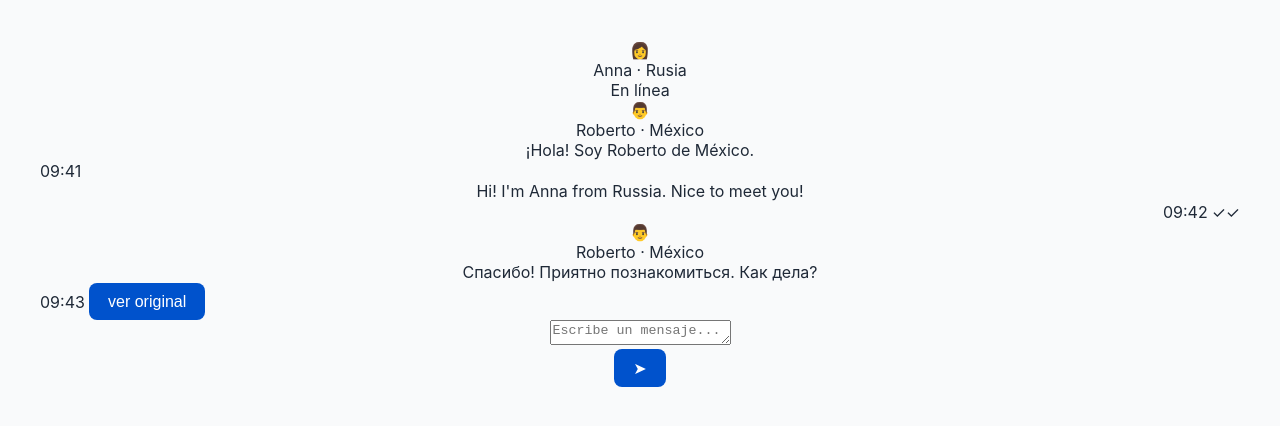
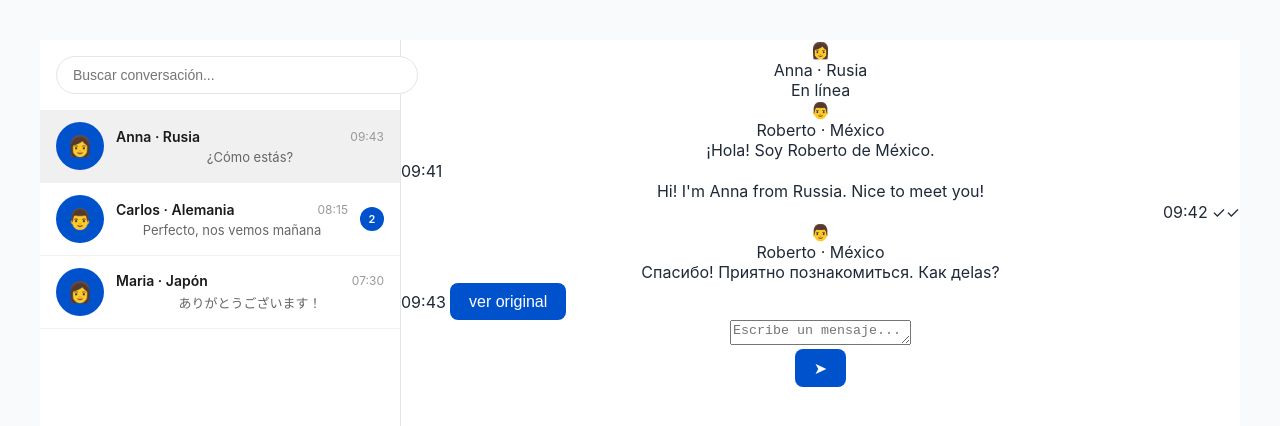
Before and after one commit to RANNIX-Claude/LinkGol, a React (Vite) app: page / in a window 1280 px wide. Shown: the top 426 px of the page. Built offline with nearby package versions, Linux system fonts and the light colour scheme.

Commit message:
feat: agregar sidebar con múltiples conversaciones - estilo WhatsApp completo

```diff
--- a/src/App.jsx
+++ b/src/App.jsx
@@ -2,11 +2,25 @@ import { useState, useRef, useEffect } from 'react'
 import ChatHeader from './components/ChatHeader'
 import ChatMessage from './components/ChatMessage'
 import ChatInput from './components/ChatInput'
+import ChatList from './components/ChatList'
 import TypingIndicator from './components/TypingIndicator'
 import './App.css'
+import './styles/layout.css'
 
 function App() {
-  const [messages, setMessages] = useState([
+  const [activeChat, setActiveChat] = useState('anna-rusia')
+  const [typing, setTyping] = useState(false)
+  const messagesEndRef = useRef(null)
+
+  const [chats, setChats] = useState([
+    {
+      id: 'anna-rusia',
+      name: 'Anna · Rusia',
+      avatar: '👩',
+      lastMessage: '¿Cómo estás?',
+      timestamp: '09:43',
+      unread: 0,
+      messages: [
         {
           id: 1,
           text: '¡Hola! Soy Roberto de México.',
@@ -26,7 +40,7 @@ function App() {
         },
         {
           id: 3,
-      text: 'Спасибо! Приятно познакомиться. Как дела?',
+          text: 'Спасибо! Приятно познакомиться. Как дelas?',
           sender: 'received',
           userName: 'Roberto · México',
           userAvatar: '👨',
@@ -36,9 +50,70 @@ function App() {
           originalText: '¡Gracias! Encantado de conocerte. ¿Cómo estás?',
           read: true
         }
+      ]
+    },
+    {
+      id: 'carlos-alemania',
+      name: 'Carlos · Alemania',
+      avatar: '👨',
+      lastMessage: 'Perfecto, nos vemos mañana',
+      timestamp: '08:15',
+      unread: 2,
+      messages: [
+        {
+          id: 1,
+          text: 'Hola Carlos, ¿qué tal?',
+          sender: 'self',
+          timestamp: '08:10',
+          read: true
+        },
+        {
+          id: 2,
+          text: 'Alles gut! Bin gerade unterwegs.',
+          sender: 'received',
+          userName: 'Carlos · Alemania',
+          userAvatar: '👨',
+          timestamp: '08:15',
+          translated: true,
+          originalLanguage: 'Alemán',
+          originalText: '¡Todo bien! Estoy en el camino.',
+          read: false
+        }
+      ]
+    },
+    {
+      id: 'maria-japon',
+      name: 'Maria · Japón',
+      avatar: '👩',
+      lastMessage: 'ありがとうございます！',
+      timestamp: '07:30',
+      unread: 0,
+      messages: [
+        {
+          id: 1,
+          text: 'Hola María, ¿cómo va todo?',
+          sender: 'self',
+          timestamp: '07:25',
+          read: true
+        },
+        {
+          id: 2,
+          text: 'ありがとうございます！お疲れさまです。',
+          sender: 'received',
+          userName: 'Maria · Japón',
+          userAvatar: '👩',
+          timestamp: '07:30',
+          translated: true,
+          originalLanguage: 'Japonés',
+          originalText: '¡Muchas gracias! Buen trabajo.',
+          read: true
+        }
+      ]
+    }
   ])
-  const [typing, setTyping] = useState(false)
-  const messagesEndRef = useRef(null)
+
+  const currentChat = chats.find(c => c.id === activeChat)
+  const messages = currentChat?.messages || []
 
   const scrollToBottom = () => {
     messagesEndRef.current?.scrollIntoView({ behavior: 'smooth' })
@@ -76,8 +151,24 @@ function App() {
   }
 
   return (
-    <div className="chat-container">
-      <ChatHeader user={{ name: 'Anna · Rusia', initial: '🇷🇺', avatar: '👩' }} status="online" />
+    <div className="linkgol-main">
+      {/* Sidebar con lista de chats */}
+      <ChatList
+        chats={chats}
+        activeChat={activeChat}
+        onSelectChat={setActiveChat}
+      />
+
+      {/* Chat Area */}
+      <div className="linkgol-chat-area">
+        <ChatHeader
+          user={{
+            name: currentChat?.name,
+            initial: currentChat?.avatar,
+            avatar: currentChat?.avatar
+          }}
+          status="online"
+        />
 
         <div className="chat-messages">
           {messages.map(msg => (
@@ -100,6 +191,7 @@ function App() {
 
         <ChatInput onSend={handleSendMessage} disabled={typing} />
       </div>
+    </div>
   )
 }
 
--- /dev/null
+++ b/src/components/ChatList.jsx
@@ -0,0 +1,121 @@
+import React from 'react'
+
+export default function ChatList({ chats, activeChat, onSelectChat }) {
+  return (
+    <div style={{
+      width: '360px',
+      borderRight: '1px solid #e5e5ea',
+      display: 'flex',
+      flexDirection: 'column',
+      height: '100%',
+      background: '#ffffff'
+    }}>
+      {/* Search Bar */}
+      <div style={{ padding: '16px' }}>
+        <input
+          type="text"
+          placeholder="Buscar conversación..."
+          style={{
+            width: '100%',
+            border: '1px solid #e5e5ea',
+            borderRadius: '20px',
+            padding: '10px 16px',
+            fontSize: '14px',
+            outline: 'none'
+          }}
+        />
+      </div>
+
+      {/* Chat List */}
+      <div style={{ flex: 1, overflowY: 'auto' }}>
+        {chats.map(chat => (
+          <div
+            key={chat.id}
+            onClick={() => onSelectChat(chat.id)}
+            style={{
+              padding: '12px 16px',
+              borderBottom: '1px solid #f0f0f0',
+              cursor: 'pointer',
+              background: activeChat === chat.id ? '#f0f0f0' : 'transparent',
+              transition: 'background 0.2s',
+              display: 'flex',
+              gap: '12px',
+              alignItems: 'center'
+            }}
+            onMouseEnter={e => e.currentTarget.style.background = '#f5f5f5'}
+            onMouseLeave={e => e.currentTarget.style.background = activeChat === chat.id ? '#f0f0f0' : 'transparent'}
+          >
+            {/* Avatar */}
+            <div style={{
+              width: '48px',
+              height: '48px',
+              borderRadius: '50%',
+              background: '#0052CC',
+              display: 'flex',
+              alignItems: 'center',
+              justifyContent: 'center',
+              color: 'white',
+              fontSize: '20px',
+              fontWeight: 600,
+              flexShrink: 0
+            }}>
+              {chat.avatar}
+            </div>
+
+            {/* Chat Info */}
+            <div style={{ flex: 1, minWidth: 0 }}>
+              <div style={{
+                display: 'flex',
+                justifyContent: 'space-between',
+                alignItems: 'center',
+                marginBottom: '4px'
+              }}>
+                <div style={{
+                  fontSize: '14px',
+                  fontWeight: 600,
+                  color: '#1a1a1a'
+                }}>
+                  {chat.name}
+                </div>
+                <div style={{
+                  fontSize: '12px',
+                  color: '#999'
+                }}>
+                  {chat.timestamp}
+                </div>
+              </div>
+              <div style={{
+                fontSize: '13px',
+                color: '#666',
+                overflow: 'hidden',
+                textOverflow: 'ellipsis',
+                whiteSpace: 'nowrap'
+              }}>
+                {chat.lastMessage}
+              </div>
+            </div>
+
+            {/* Unread Badge */}
+            {chat.unread > 0 && (
+              <div style={{
+                background: '#0052CC',
+                color: 'white',
+                borderRadius: '50%',
+                width: '24px',
+                height: '24px',
+                display: 'flex',
+                alignItems: 'center',
+                justifyContent: 'center',
+                fontSize: '11px',
+                fontWeight: 600,
+                flexShrink: 0
+              }}>
+                {chat.unread}
+              </div>
+            )}
+          </div>
+        ))}
+      </div>
+    </div>
+  )
+}
--- /dev/null
+++ b/src/styles/layout.css
@@ -0,0 +1,51 @@
+/* Multi-Chat Layout */
+
+.linkgol-main {
+  display: flex;
+  height: 100vh;
+  background: #ffffff;
+}
+
+.linkgol-sidebar {
+  width: 360px;
+  border-right: 1px solid #e5e5ea;
+  display: flex;
+  flex-direction: column;
+  overflow: hidden;
+}
+
+.linkgol-chat-area {
+  flex: 1;
+  display: flex;
+  flex-direction: column;
+  overflow: hidden;
+}
+
+/* Responsive */
+@media (max-width: 900px) {
+  .linkgol-main {
+    flex-direction: column;
+  }
+
+  .linkgol-sidebar {
+    width: 100%;
+    height: auto;
+    max-height: 20vh;
+    border-right: none;
+    border-bottom: 1px solid #e5e5ea;
+  }
+
+  .linkgol-chat-area {
+    flex: 1;
+  }
+}
+
+@media (max-width: 600px) {
+  .linkgol-sidebar {
+    display: none;
+  }
+
+  .linkgol-chat-area {
+    width: 100%;
+  }
+}
```
Lines whose indentation alone changed are shown as unchanged.
